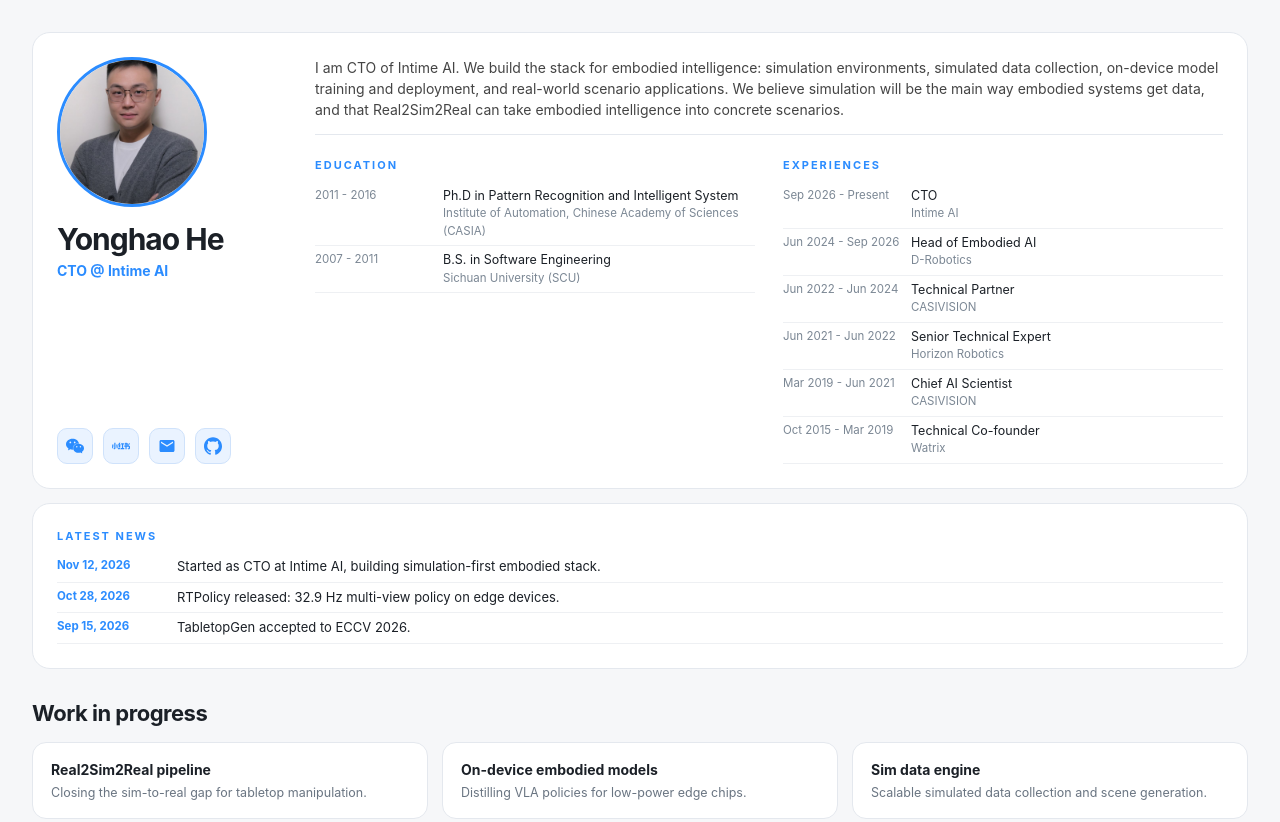
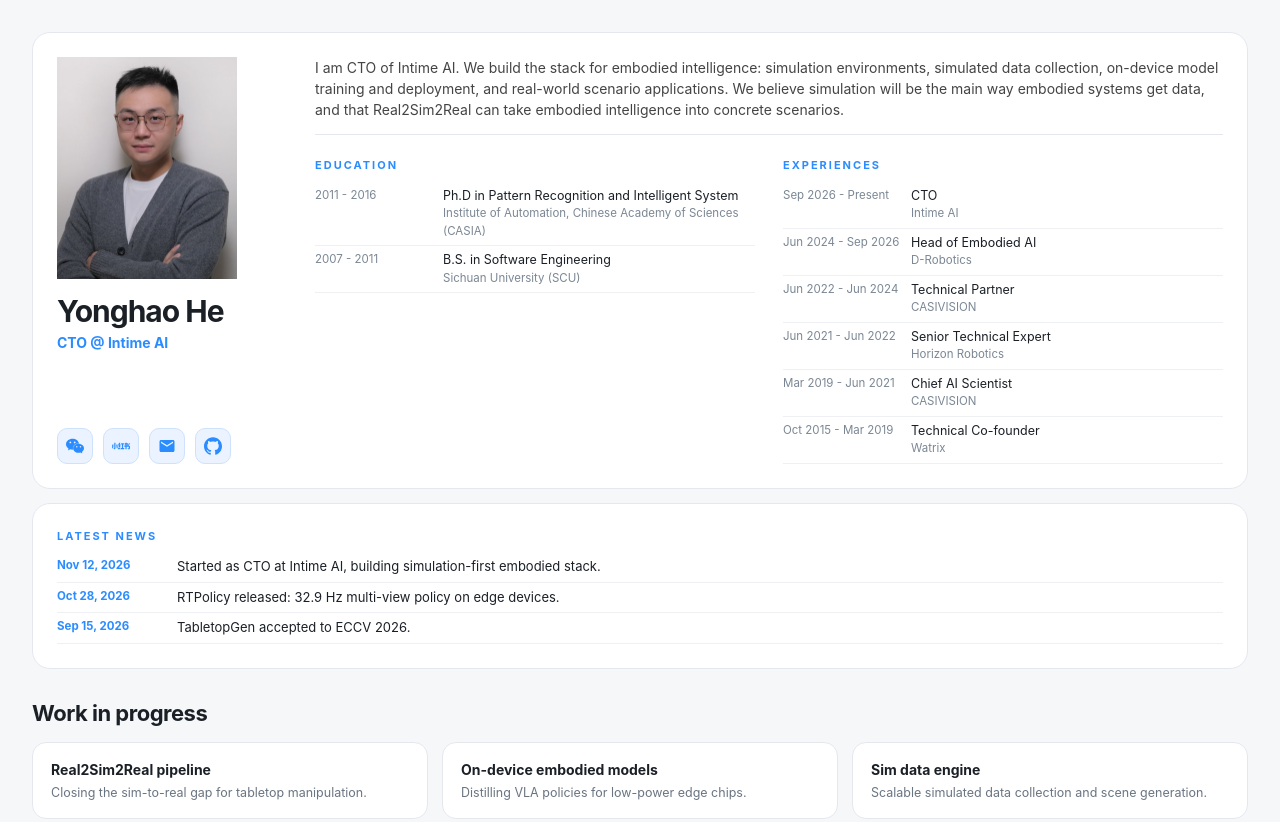
Before and after one commit to YonghaoHe/yonghaohe.github.io, a plain HTML site: page index.html in a window 1280 px wide. Shown: the top 822 px of the page. Drawn offline with Linux system fonts and the light colour scheme.

Commit message:
Make hero avatar a borderless rectangle (#8)
Co-authored-by: Cursor Agent <cursoragent@cursor.com>
Co-authored-by: yonghao.he.2023 <yonghao.he.2023@gmail.com>

```diff
--- a/css/style.css
+++ b/css/style.css
@@ -9,8 +9,8 @@ ul{list-style:none}a{color:inherit;text-decoration:none}
 .legend{font-size:12px;font-weight:400;color:var(--muted);letter-spacing:0;margin-left:6px}.legend sup{font-size:12px}
 .hero{display:grid;grid-template-columns:230px 1fr 1fr;gap:22px 28px}
 .hero-id{grid-column:1;grid-row:1/3;display:flex;flex-direction:column;align-items:flex-start}
-.avatar{width:150px;height:150px;border-radius:50%;background:var(--accent-soft);border:3px solid var(--accent);display:flex;align-items:center;justify-content:center;font-size:52px;font-weight:700;color:var(--accent);letter-spacing:-2px;overflow:hidden}
-.avatar img{width:100%;height:100%;object-fit:cover}
+.avatar{width:180px;background:var(--accent-soft);display:flex;align-items:center;justify-content:center;font-size:52px;font-weight:700;color:var(--accent);letter-spacing:-2px;overflow:hidden}
+.avatar img{display:block;width:100%;height:auto}
 .hero h1{font-size:30px;letter-spacing:-1px;margin-top:16px;line-height:1.1}
 .role-line{color:var(--accent);font-weight:700;margin-top:4px}
 .social{display:flex;gap:10px;margin-top:auto;padding-top:20px}
```
